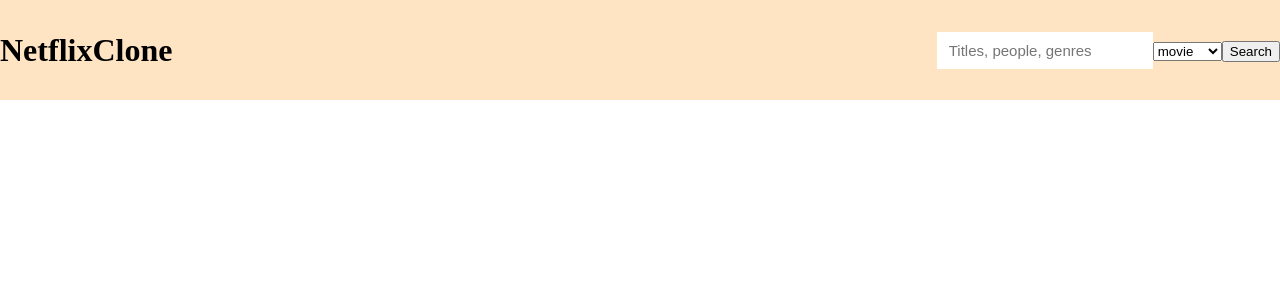
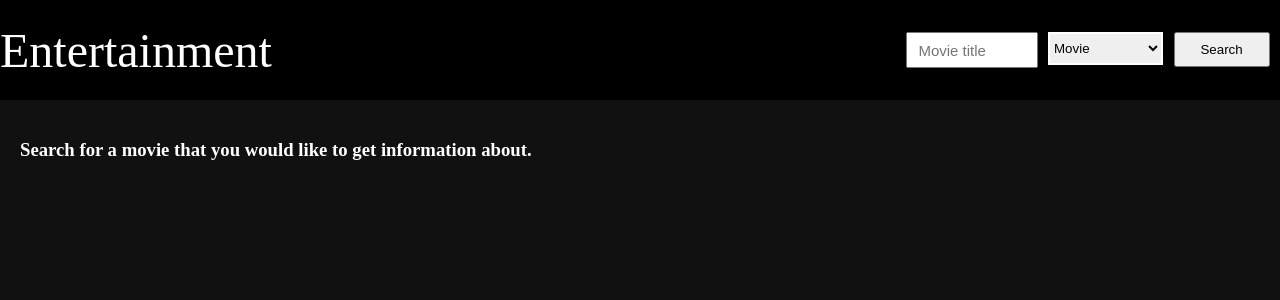
Before and after one commit to vico-design/movie-app, a React (Create React App) app: page / in a window 1280 px wide. Shown: the top 300 px of the page. Built offline with nearby package versions, Linux system fonts and the light colour scheme.

Commit message:
add styles

```diff
--- a/src/App.tsx
+++ b/src/App.tsx
@@ -20,6 +20,7 @@ type GrouppedResults = {
 
 const App = () => {
   const [movieListGrupped, setMovieListGrupped] = useState<GrouppedResults>({});
+  const [isResponse, setIsResponse] = useState<boolean>(true);
 
   const location = useLocation();
   const navigate = useNavigate();
@@ -33,6 +34,7 @@ const App = () => {
       );
 
       if (!response.data.Search) {
+        setIsResponse(false);
         setMovieListGrupped({});
         return;
       }
@@ -63,7 +65,12 @@ const App = () => {
         <Routes>
           <Route
             path="/"
-            element={<List movieListGrupped={movieListGrupped} />}
+            element={
+              <List
+                movieListGrupped={movieListGrupped}
+                isResponse={isResponse}
+              />
+            }
           />
           <Route path="/detail/:id" element={<Details />} />
         </Routes>
--- a/src/components/row/index.tsx
+++ b/src/components/row/index.tsx
@@ -1,6 +1,7 @@
 import * as React from "react";
 import { SingleMovie } from "../../App";
 import { useNavigate } from "react-router-dom";
+import "./styles.css";
 
 export type IRowProps = {
   year: string;
@@ -21,6 +22,7 @@ const Row = ({ year, movies }: IRowProps) => {
         {movies.map((m: any) => (
           <img
             key={m.imdbID}
+            className="row--poster"
             src={m.Poster}
             onClick={() => handleClick(m.imdbID)}
             alt={m.Title}
--- a/src/components/row/styles.css
+++ b/src/components/row/styles.css
@@ -0,0 +1,41 @@
+.row {
+    color: white;
+    margin: 3vw 0;
+  }
+  .row--title {
+    padding: 20px;
+  }
+
+  .row--posters {
+    display: flex;
+    overflow-y: hidden;
+    overflow-x: scroll;
+    cursor: pointer;
+    scroll-behavior: smooth;
+    scroll-snap-type: x mandatory;
+  }
+
+  .row--poster {
+    object-fit: contain;
+    max-height: 550px;
+    transition: transform 500ms;
+    margin-right: 50px;
+    border-radius: 5px;
+  }
+  .row--poster:hover {
+    transform: scale(1.12);
+    border-radius: 5px;
+  }
+
+  @media only screen and (min-device-width: 375px) and (max-device-width: 812px) {
+    .row {
+      margin-left: 0px;
+    }
+    .row--title {
+      font-size: 1.2rem;
+      padding-bottom: 0px;
+    }
+    .row--poster {
+      width: 60%;
+    }
+  }
--- a/src/components/search/index.tsx
+++ b/src/components/search/index.tsx
@@ -1,4 +1,5 @@
 import * as React from "react";
+import { useNavigate } from "react-router-dom";
 import "./styles.css";
 
 type SearchProps = {
@@ -6,32 +7,38 @@ type SearchProps = {
 };
 
 const Search = ({ searchContent }: SearchProps) => {
+  const navigate = useNavigate();
+
   const [search, setSearch] = React.useState<{ input: string; type: string }>({
     input: "",
     type: "movie",
   });
   return (
     <div className="search__container">
-      <h1>NetflixClone</h1>
-      <div className="search">
+      <button className="search__icon" onClick={() => navigate("/")}>
+        Entertainment
+      </button>
+      <div className="search__form">
         <input
           type="text"
           name="title"
-          className="input"
-          placeholder="Titles, people, genres"
+          className="search__input"
+          placeholder="Movie title"
           onChange={(e) => setSearch({ ...search, input: e.target.value })}
         />
         <select
+          className="search__select"
           name="type"
           onChange={(e) => setSearch({ ...search, type: e.target.value })}
         >
           <option value="movie" defaultValue="movie">
-            movie
+            Movie
           </option>
-          <option value="series">series</option>
-          <option value="episode">episode</option>
+          <option value="series">Series</option>
+          <option value="episode">Episode</option>
         </select>
         <button
+          className="search__button"
           type="submit"
           onClick={() => searchContent(search.input, search.type)}
         >
--- a/src/components/search/styles.css
+++ b/src/components/search/styles.css
@@ -8,18 +8,55 @@
     top: 0;
     height: 100px;
     width: 100%;
-    background-color: bisque;
+    background-color: rgb(0, 0, 0);
   }
 
+  .search__icon {
+    all: unset;
+    cursor: pointer;
+    color: white;
+    font-size: xxx-large;
+  }
 
-  .input {
-    width: 200px;
-    object-fit: contain;
-    height: 31px;
-    border: 2px solid white;
+  .search__form {
+    width: 30%;
+    display: flex;
+    justify-content: space-evenly;
+  }
+
+  .search__title{
+    color: white
+  }
+
+  .search__input {
+    height: 30px;
     padding-left: 10px;
     font-size: 15px;
+    width: 30%;
   }
-  /* @media only screen and (min-device-width: 360px) and (max-device-width: 700px) {
 
-  } */
+  .search__select {
+    height: 33px;
+    border: 2px solid white;
+    width: 30%;
+  }
+
+   .search__button {
+    height: 35px;
+    width: 25%;
+
+  }
+
+  @media only screen and (min-device-width: 360px) and (max-device-width: 700px) {
+    .search__container {
+      flex-direction: column;
+    }
+    .search__form{
+      width: 100%;
+    }
+    .search__icon {
+      font-size: xx-large;
+      margin-top: 5px
+    }
+
+  }
--- a/src/pages/detail/index.tsx
+++ b/src/pages/detail/index.tsx
@@ -35,7 +35,7 @@ const MovieDetails = () => {
   }, [id]);
 
   if (!detailMovie) {
-    return <p>loading...</p>;
+    return <p className="loading">Loading...</p>;
   }
 
   return (
@@ -53,15 +53,22 @@ const MovieDetails = () => {
       </header>
       <div className="text-detail">
         <p className="detail-description">{detailMovie.Plot}</p>
-
         <div className="release-rating">
-          <p className="detail-release">
+          <p>
             <span className="span">RELEASE DATE: </span>
             {detailMovie.Released}
           </p>
-          <p className="detail-rating">
+          <p>
             <span className="span">RATING: </span>
             {detailMovie.imdbRating}
+          </p>
+          <p>
+            <span className="span">COUNTRY: </span>
+            {detailMovie.Country}
+          </p>
+          <p>
+            <span className="span">ACTORS: </span>
+            {detailMovie.Actors}
           </p>
           {detailMovie.Genre && (
             <p className="genres">
--- a/src/pages/detail/styles.css
+++ b/src/pages/detail/styles.css
@@ -1,3 +1,6 @@
+.loading {
+  color: white
+}
 .movie-info {
     width: 50%;
     height: 120vh;
@@ -57,21 +60,19 @@
   .text-detail {
     margin: 30px 0 10px 10px;
     display: flex;
+    flex-direction: column;
     justify-content: space-between;
   }
 
   .detail-description {
     font-size: 19px;
     color: white;
-    width: 60%;
   }
 
   .release-rating {
-    width: 30%;
     display: flex;
     flex-direction: column;
     justify-content: center;
-    align-items: end;
     padding-right: 5px;
     color: white;
   }
--- a/src/pages/list/index.tsx
+++ b/src/pages/list/index.tsx
@@ -1,25 +1,31 @@
 import * as React from "react";
-import { useState } from "react";
 import Row from "../../components/row";
 import { SingleMovie } from "../../App";
+import "./styles.css";
 
 type ListProps = {
   movieListGrupped: {
     [key: string]: SingleMovie[];
   };
+  isResponse: boolean;
 };
 
-const List = ({ movieListGrupped }: ListProps) => {
+const List = ({ movieListGrupped, isResponse }: ListProps) => {
   const flattedResults = Object.entries(movieListGrupped);
+  console.log(flattedResults);
 
   return (
     <div>
       {flattedResults.length ? (
         flattedResults.map((m) => <Row year={m[0]} movies={m[1]} key={m[0]} />)
+      ) : !isResponse ? (
+        <h3 className="not-results">
+          We dont have result for what you are looking for, please change your
+          search.
+        </h3>
       ) : (
-        <h3>
-          We dont have result for what you are looking for, please change your
-          search
+        <h3 className="not-results">
+          Search for a movie that you would like to get information about.
         </h3>
       )}
     </div>
--- a/src/pages/list/styles.css
+++ b/src/pages/list/styles.css
@@ -0,0 +1,3 @@
+.not-results {
+    color: white
+}
--- a/src/styles.css
+++ b/src/styles.css
@@ -5,7 +5,7 @@ html {
 body {
   margin: 0;
   height: 100%;
-  /* background-color: #111; */
+  background-color: #111;
 }
 
 #root {
@@ -20,4 +20,6 @@ body {
 
 .body-container {
   flex: 1;
+  margin-top: 120px;
+  margin-left: 20px;
 }
```
